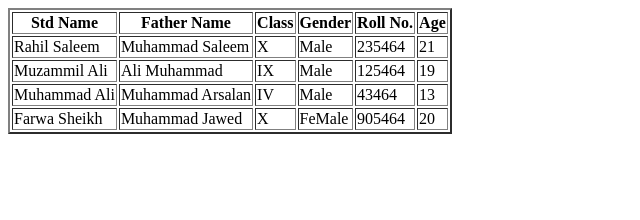
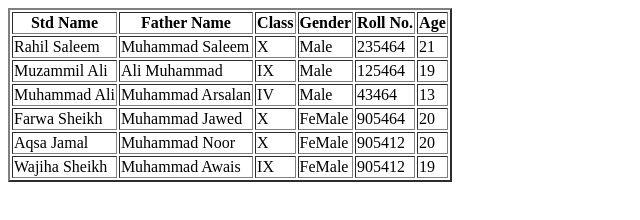
Before and after one commit to rahilsaleem12/Table-Assignment-C6, a plain HTML site: page index.html in a window 1280 px wide. Shown: the whole page, without its empty margins (0-640 px from the left). Drawn offline with Linux system fonts and the light colour scheme.

Commit message:
Some Code

```diff
--- a/index.html
+++ b/index.html
@@ -48,6 +48,22 @@
             <td>905464</td>
             <td>20</td>
         </tr>
+        <tr>
+            <td>Aqsa Jamal</td>
+            <td> Muhammad Noor</td>
+            <td>X</td>
+            <td>FeMale</td>
+            <td>905412</td>
+            <td>20</td>
+        </tr>
+        <tr>
+            <td>Wajiha Sheikh</td>
+            <td> Muhammad Awais</td>
+            <td>IX</td>
+            <td>FeMale</td>
+            <td>905412</td>
+            <td>19</td>
+        </tr>
     </Table>
 </body>
 </html>
```
